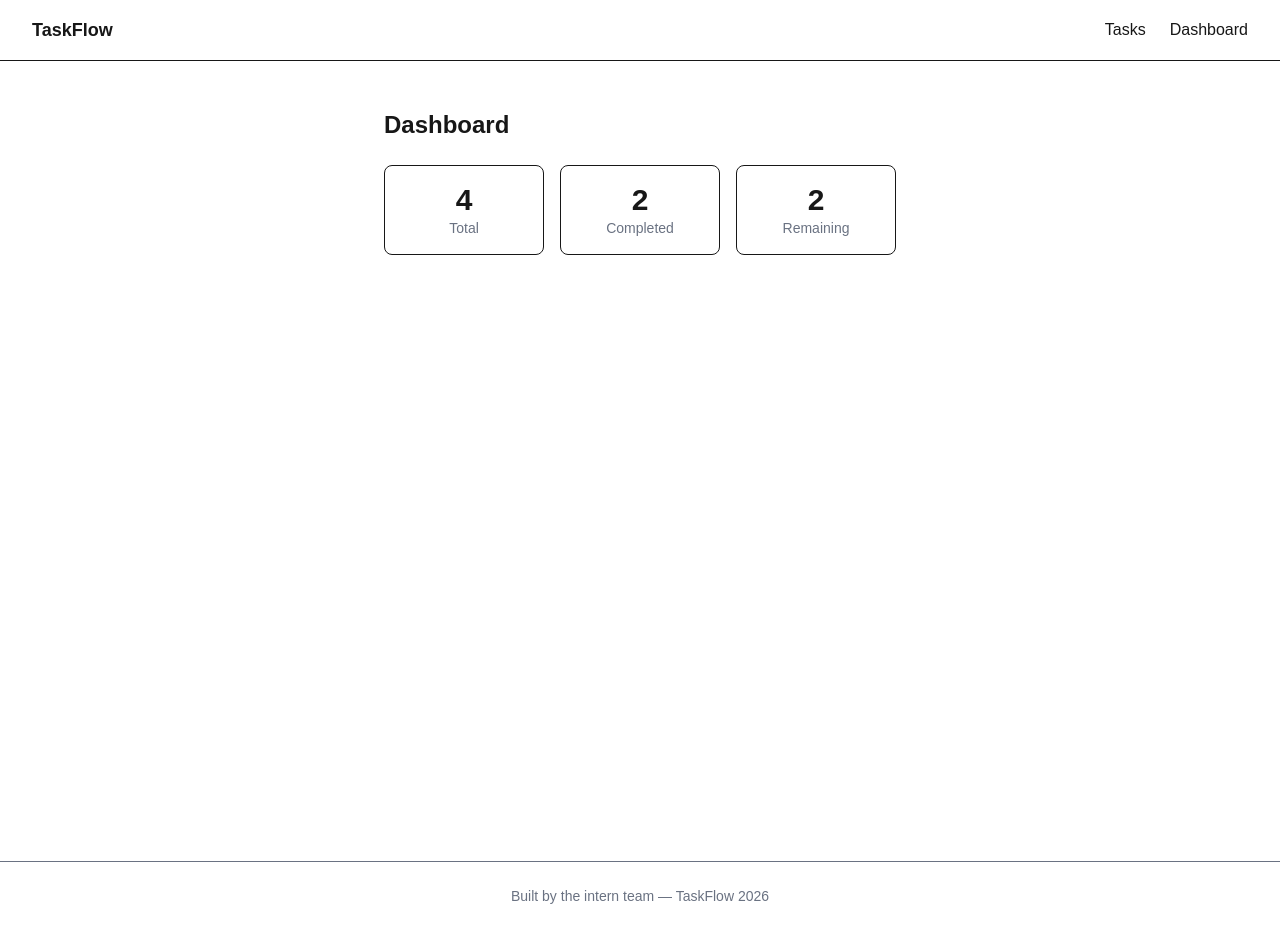
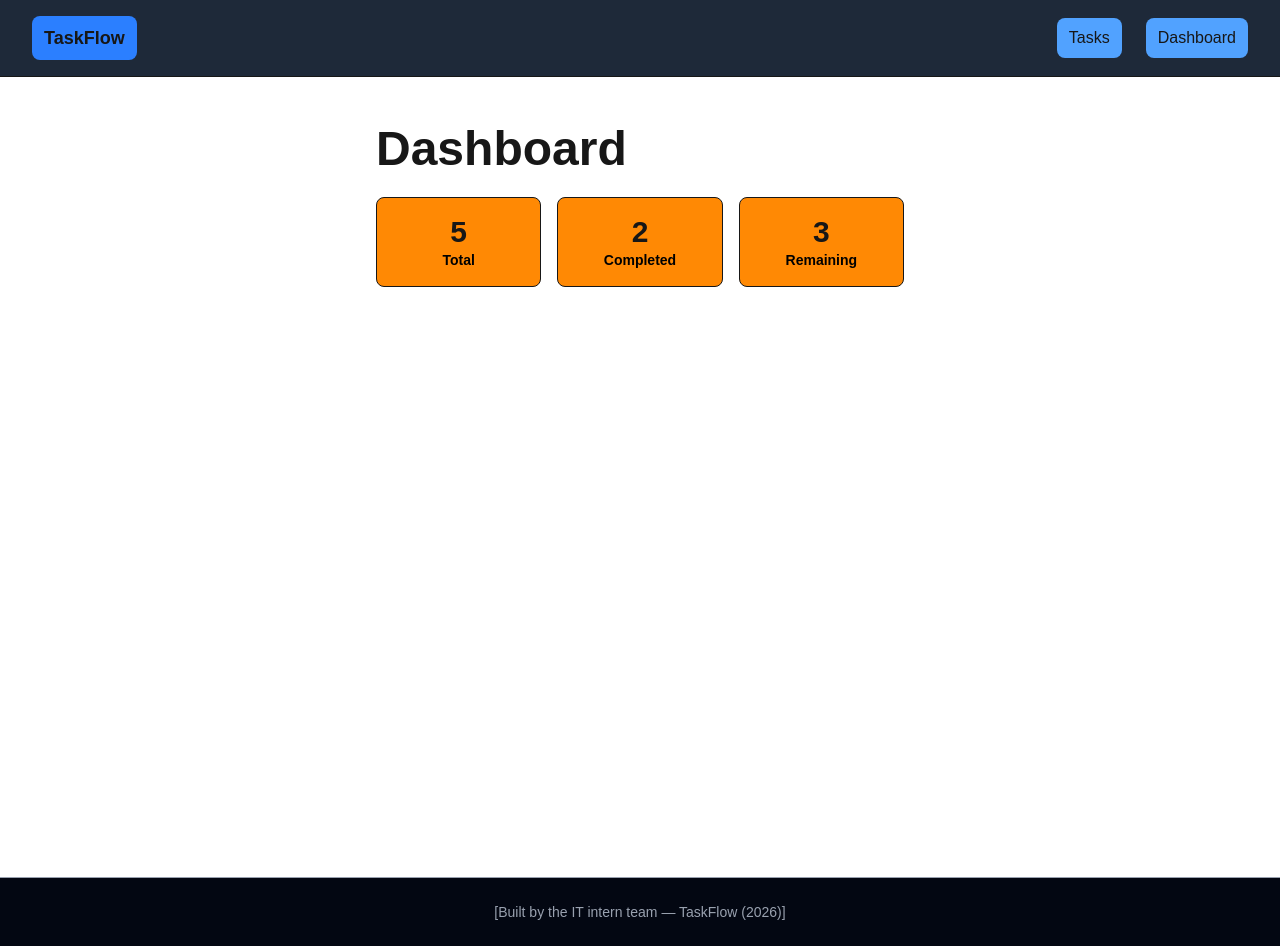
Before and after one commit to Ngandwe-pacra/Task-Manager, a Next.js app in the folder frontend/: page /dashboard in a window 1280 px wide. Built offline with nearby package versions, Linux system fonts and the light colour scheme.

Commit message:
pushing initialized project

```diff
--- a/frontend/src/app/dashboard/page.js
+++ b/frontend/src/app/dashboard/page.js
@@ -6,20 +6,25 @@
   const remaining = total - completed;
 
   return (
-    <div className="max-w-xl mx-auto px-8 py-12">
-      <h1 className="text-2xl font-bold mb-6">Dashboard</h1>
+    <div className="max-w-xl mx-auto px-6 py-12">
+      <h1 className="text-5xl font-bold mb-6">Dashboard</h1>
+
       <div className="grid grid-cols-3 gap-4">
-        <div className="border rounded-lg p-4 text-center">
+
+        <div className="border rounded-lg p-4 text-center bg-orange-400">
           <p className="text-3xl font-bold">{total}</p>
-          <p className="text-sm text-gray-500">Total</p>
+          <p className="text-sm font-bold text-black">Total</p>
         </div>
-        <div className="border rounded-lg p-4 text-center">
+
+        <div className="border rounded-lg p-4 text-center bg-orange-400">
           <p className="text-3xl font-bold">{completed}</p>
-          <p className="text-sm text-gray-500">Completed</p>
+          <p className="text-sm font-bold text-black">Completed</p>
         </div>
-        <div className="border rounded-lg p-4 text-center">
+
+
+        <div className="border rounded-lg p-4 text-center bg-orange-400">
           <p className="text-3xl font-bold">{remaining}</p>
-          <p className="text-sm text-gray-500">Remaining</p>
+          <p className="text-sm font-bold text-black">Remaining</p>
         </div>
       </div>
     </div>
--- a/frontend/src/app/tasks/page.js
+++ b/frontend/src/app/tasks/page.js
@@ -22,8 +22,8 @@
   }
 
   return (
-    <div className="max-w-xl mx-auto px-8 py-12">
-      <h1 className="text-2xl font-bold mb-6">Tasks</h1>
+    <div className="max-w-xl mx-auto px-8 py-10">
+      <h1 className="text-4xl font-bold mb-6">Tasks</h1>
       <TaskForm onAdd={addTask} />
       <div className="flex flex-col gap-3">
         {tasks.map((task) => (
--- a/frontend/src/components/Button.js
+++ b/frontend/src/components/Button.js
@@ -2,7 +2,7 @@
 
 export default function Button({ href, children, ...props }) {
   const classes =
-    "inline-block px-6 py-3 bg-black text-white rounded-lg font-medium hover:bg-gray-800 transition";
+    "inline-block px-6 py-3 bg-blue-500 text-white rounded-lg font-medium hover:bg-blue-700 transition";
 
   if (href) {
     return (
--- a/frontend/src/components/Footer.js
+++ b/frontend/src/components/Footer.js
@@ -1,7 +1,7 @@
 export default function Footer() {
   return (
-    <footer className="px-8 py-6 border-t text-sm text-gray-500 text-center">
-      Built by the intern team — TaskFlow {new Date().getFullYear()}
+    <footer className="px-8 py-6 bg-gray-950 border-t text-sm text-gray-400 text-center">
+      [Built by the IT intern team — TaskFlow ({new Date().getFullYear()})]
     </footer>
   );
 }
--- a/frontend/src/components/Navbar.js
+++ b/frontend/src/components/Navbar.js
@@ -2,12 +2,36 @@
 
 export default function Navbar() {
   return (
-    <nav className="flex items-center justify-between px-8 py-4 border-b">
-      <Link href="/" className="font-bold text-lg">TaskFlow</Link>
+    <nav className="flex items-center justify-between px-8 py-4 border-b bg-gray-800">
+
+
+      <Link
+      href="/"
+      className="font-bold bg-blue-500 text-lg px-3 py-2 rounded-lg transition-colors duration-200 hover:bg-gray-400"
+      >
+        TaskFlow
+        </Link>
+
+
+
       <div className="flex gap-6">
-        <Link href="/tasks">Tasks</Link>
-        <Link href="/dashboard">Dashboard</Link>
-      </div>
+        <Link
+        href="/tasks"
+         className="px-3 py-2 rounded-lg bg-blue-400 transition-colors duration-200 hover:bg-blue-300 "
+        >
+          Tasks
+          </Link>
+
+
+        <Link
+        href="/dashboard"
+        className="px-3 py-2 rounded-lg bg-blue-400 transition-colors duration-200 hover:bg-blue-300"
+        >
+          Dashboard
+          </Link>
+        </div>
+
+
     </nav>
   );
 }
--- a/frontend/src/data/tasks.js
+++ b/frontend/src/data/tasks.js
@@ -3,4 +3,5 @@
   { id: 2, title: "Build the landing page", done: true },
   { id: 3, title: "Build the tasks page", done: false },
   { id: 4, title: "Connect to MongoDB", done: false },
+  { id: 5, title: "Implement authentication", done: false },
 ];
```
Also changed, not shown: 1 other file (tests, documents, lock files or other folders).
